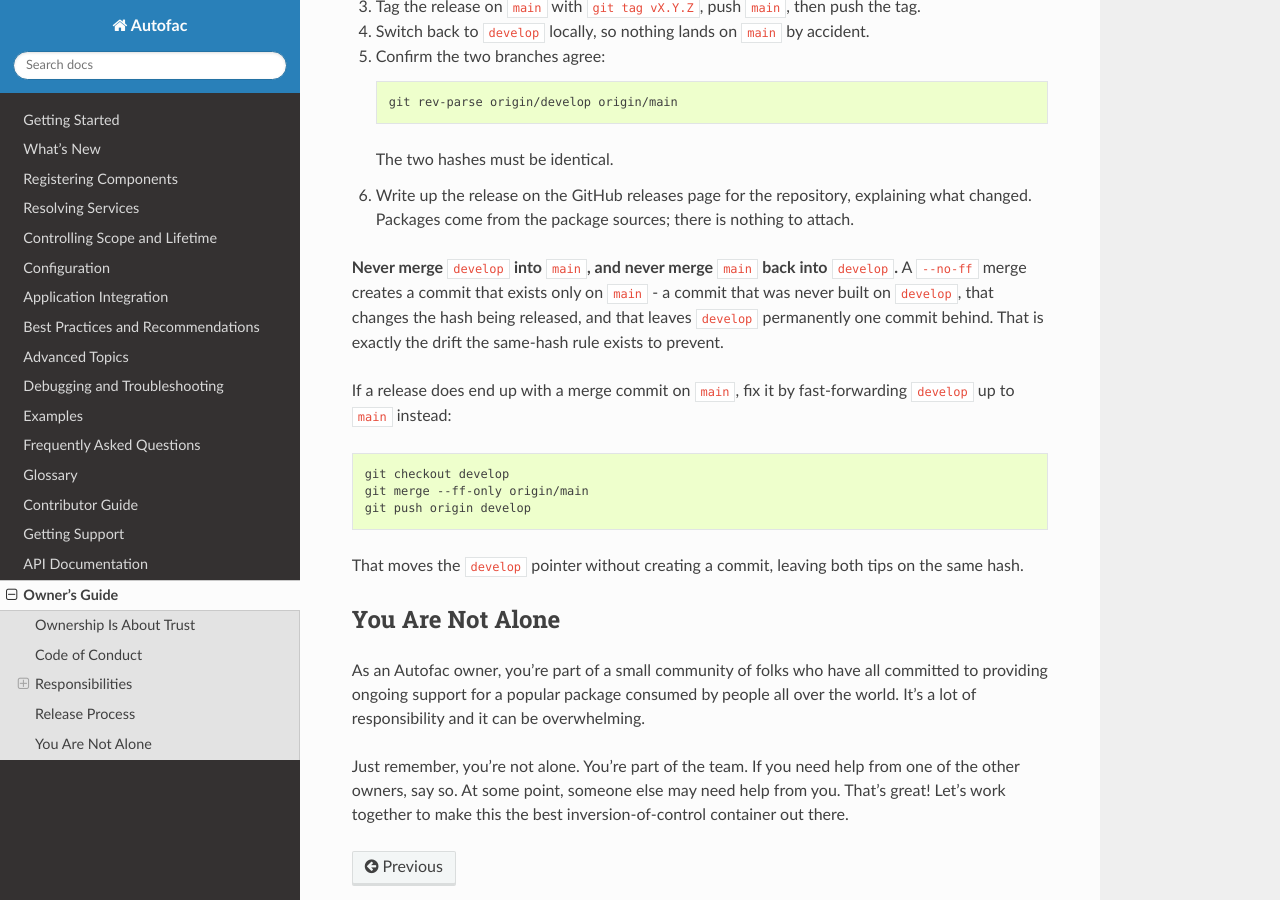
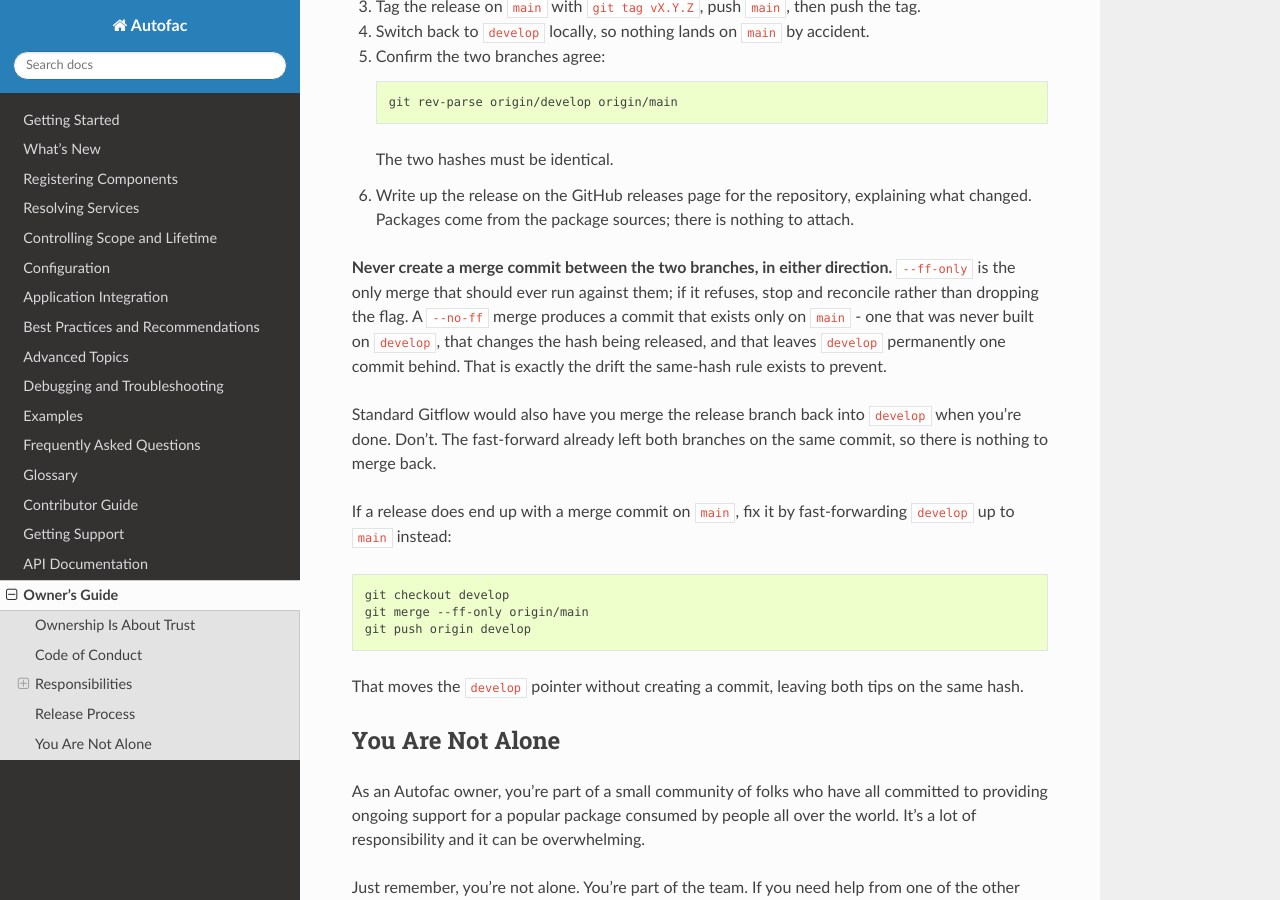
Before and after one commit to autofac/Documentation, a Sphinx documentation site: the page built from docs/owners.rst, in a window 1280 px wide and 900 px high, scrolled down 7204 px. Built offline with Sphinx 7.4.7 and the Read the Docs theme 3.1.0, drawn with Linux system fonts in a browser that asks for light colours.

Commit message:
State the release rule as "no merge commit" rather than "no merge"
"Never merge develop into main" contradicted the procedure three steps above it,
which runs exactly that merge with --ff-only. The rule was always about the
merge commit, not the merge command, and it now says so: never create a merge
commit between the two branches in either direction, and --ff-only is the only
merge that should run against them.

That also resolves the recovery paragraph, which fast-forwards develop up to
main and so was itself an instance of the merge the old wording forbade.

The instruction not to merge back into develop is kept, because standard Gitflow
tells you to and a reader following it would be wrong here. It is now stated with
its reason: after a fast-forward both branches are already on the same commit, so
there is nothing to merge back.

```diff
--- a/docs/owners.rst
+++ b/docs/owners.rst
@@ -200,7 +200,9 @@ To cut a release:
    The two hashes must be identical.
 #. Write up the release on the GitHub releases page for the repository, explaining what changed. Packages come from the package sources; there is nothing to attach.
 
-**Never merge** ``develop`` **into** ``main``\ **, and never merge** ``main`` **back into** ``develop``\ **.** A ``--no-ff`` merge creates a commit that exists only on ``main`` - a commit that was never built on ``develop``, that changes the hash being released, and that leaves ``develop`` permanently one commit behind. That is exactly the drift the same-hash rule exists to prevent.
+**Never create a merge commit between the two branches, in either direction.** ``--ff-only`` is the only merge that should ever run against them; if it refuses, stop and reconcile rather than dropping the flag. A ``--no-ff`` merge produces a commit that exists only on ``main`` - one that was never built on ``develop``, that changes the hash being released, and that leaves ``develop`` permanently one commit behind. That is exactly the drift the same-hash rule exists to prevent.
+
+Standard Gitflow would also have you merge the release branch back into ``develop`` when you're done. Don't. The fast-forward already left both branches on the same commit, so there is nothing to merge back.
 
 If a release does end up with a merge commit on ``main``, fix it by fast-forwarding ``develop`` up to ``main`` instead:
 
```
